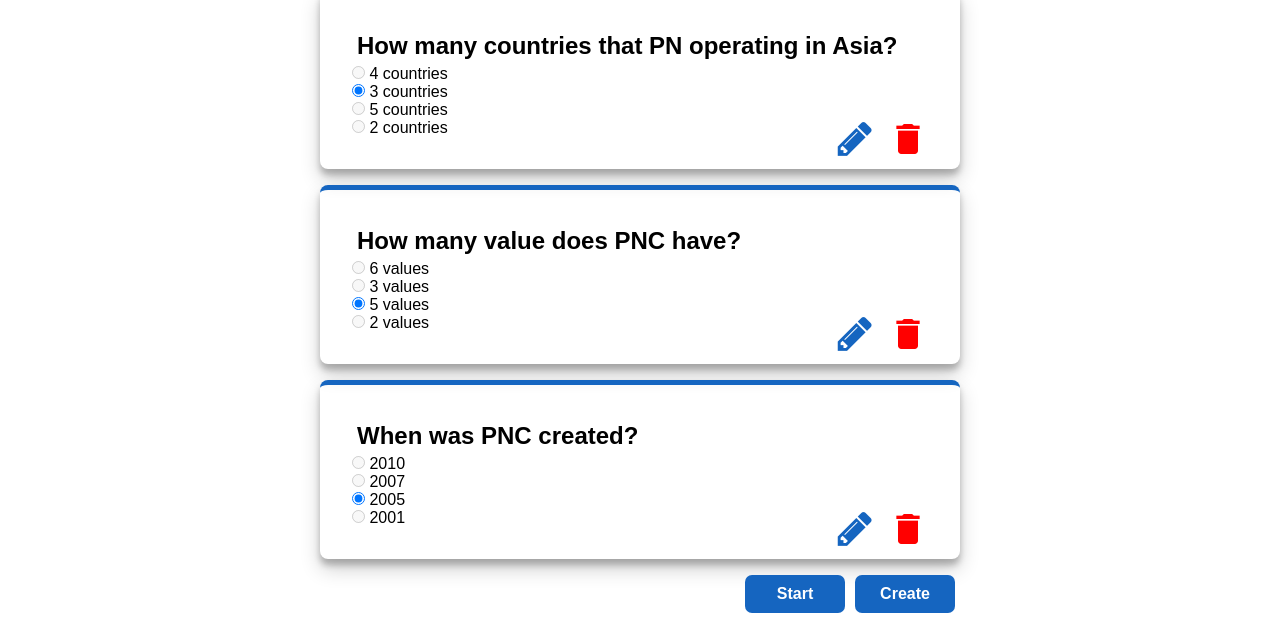
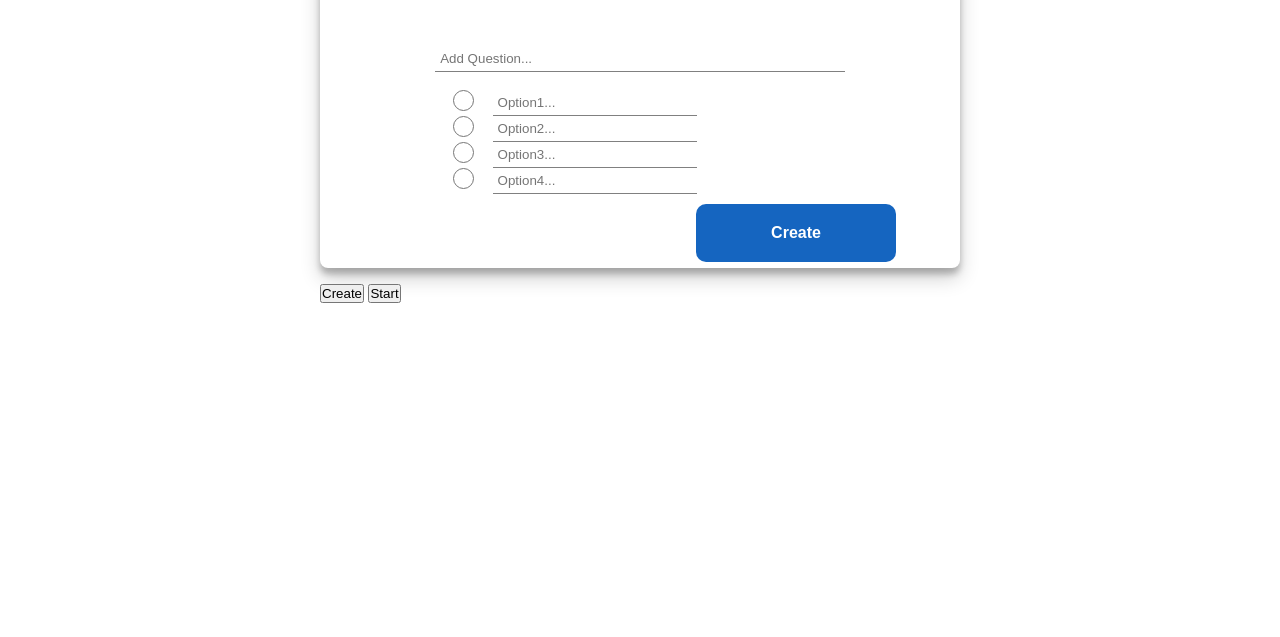
Before and after one commit to sophimkep/2022-QUIZ-APP-G9, a plain HTML site: page index.html in a window 1280 px wide. Shown: the part 163-800 px from the top of the page. Drawn offline with Linux system fonts and the light colour scheme.

Commit message:
#1 add question

```diff
--- a/css/main.css
+++ b/css/main.css
@@ -48,18 +48,14 @@ ul li{
     padding: 3rem;
 
 }
-.container .display-question {
-    display: block;
-    margin-top: -5%;
+.container .display-question .title{
+    margin-top: 4rem;
 
-}
-.container .display-question h1{
-    margin-bottom: 10px;
 }
 .container .card{
     box-shadow: rgba(0, 0, 0, 0.19) 0px 10px 20px, rgba(0, 0, 0, 0.23) 0px 6px 6px;
     border-radius: 8px;
-    padding: 2rem;
+    padding: 4rem;
     border-top: 5px solid #1565c0;
     margin-bottom: 1rem;
 }
@@ -71,7 +67,7 @@ ul li{
     padding: 5px;
 }
 
-.button .btn{
+#button .btn{
     float: right;
     margin-left: 5px;
     margin-right: 5px;
@@ -84,7 +80,7 @@ ul li{
     background: #1565c0;
     color: white;
 }
-.button .btn:hover{
+#button .btn:hover{
     cursor: pointer;
     box-shadow: rgba(50, 50, 93, 0.25) 0px 50px 100px -20px, rgba(0, 0, 0, 0.3) 0px 30px 60px -30px, rgba(10, 37, 64, 0.35) 0px -2px 6px 0px inset;
 }
@@ -106,3 +102,59 @@ ul li{
 .card .option #delete{
     color: red;
 }
+/* add question */
+.input {
+    width: 80%;
+    margin: auto;
+    padding: 10px 10px;
+    text-align: center;
+
+
+}
+input {
+    padding: 5px;
+    box-sizing: border-box;
+    border: none;
+    border-bottom: 1px solid gray;
+    outline: none;
+}
+
+input[type="radio"] {
+    font: inherit;
+    width: 1.30em;
+    height: 1.30em;
+    border: 1em solid currentColor;
+    border-radius: 50%;
+}
+
+.question input {
+    border: none;
+    width: 100%;
+    border-bottom: 1px solid gray;
+    outline: none;
+}
+.answers input {
+    width: 50%;
+    margin-left: -18%;
+}
+.button #create-btn {
+    float: right;
+    color: white;
+    font-weight: bold;
+    width: 200px;
+    padding: 20px;
+    border-radius: 10px;
+    background: #1565c0;
+    font-size: 1rem;
+    border: none;
+}
+.button #create-btn:hover{
+    transition: 0.3s;
+    color: black;
+    background: #eee;
+    cursor: pointer;
+    box-shadow: rgba(50, 50, 93, 0.25) 0px 50px 100px -20px, rgba(0, 0, 0, 0.3) 0px 30px 60px -30px, rgba(10, 37, 64, 0.35) 0px -2px 6px 0px inset;
+}
+.an{
+    display: flex;
+}
--- a/index.html
+++ b/index.html
@@ -21,56 +21,43 @@
             </ul>
         </div>
     </div>
-    <div class="container mgt">
-        <div class="display-question">
-            <h1>PNC Quiz</h1>
-            <div class="card">
-                <h2>How many countries that PN operating in Asia?</h2>
-                <input type="radio" disabled> <span>4 countries</span>
+    <div class="container">
+        <!-- add question -->
+        <form action="" class="card">
+            <div class="input">
+                <div class="question">
+                    <input type="text" placeholder="Add Question..." class="ask" id="question">
+                </div>
                 <br>
-                <input type="radio" checked> <span>3 countries</span>
-                <br>
-                <input type="radio" disabled> <span>5 countries</span>
-                <br>
-                <input type="radio" disabled> <span>2 countries</span>
-                <div class="option">
-                    <i class="fa fa-pencil" id="edit"></i>
-                    <i class="material-icons" id="delete">delete</i>
+                <div class="answers">
+                    <div class="an">
+                        <input type="radio" name="eachAnswer" value="">
+                        <input type="text" placeholder="Option1..." id="answer1">
+                    </div>
+                    <div class="an">
+                        <input type="radio" name="eachAnswer" value="">
+                        <input type="text" placeholder="Option2..." id="answer2">
+                    </div>
+                    <div class="an">
+                        <input type="radio" name="eachAnswer" value="">
+                        <input type="text" placeholder="Option3..." id="answer3">
+                    </div>
+                    <div class="an">
+                        <input type="radio" name="eachAnswer" value="">
+                        <input type="text" placeholder="Option4..." id="answer4">
+                    </div>
                 </div>
             </div>
-            <div class="card">
-                <h2>How many value does PNC have?</h2>
-                <input type="radio" disabled> <span>6 values</span>
-                <br>
-                <input type="radio" disabled> <span>3 values</span>
-                <br>
-                <input type="radio" checked> <span>5 values</span>
-                <br>
-                <input type="radio" disabled> <span>2 values</span>
-                <div class="option">
-                    <i class="fa fa-pencil" id="edit"></i>
-                    <i class="material-icons" id="delete">delete</i>
-                </div>
+            <div class="button">
+                <button id="create-btn" type="button">Create</button>
             </div>
-            <div class="card">
-                <h2>When was PNC created?</h2>
-                <input type="radio" disabled> <span>2010</span>
-                <br>
-                <input type="radio" disabled> <span>2007</span>
-                <br>
-                <input type="radio" checked> <span>2005</span>
-                <br>
-                <input type="radio" disabled> <span>2001</span>
-                <div class="option">
-                    <i class="fa fa-pencil" id="edit"></i>
-                    <i class="material-icons" id="delete">delete</i>
-                </div>
-
-            </div>
-            <div class="button">
-                <button class="btn" id="create">Create</button>
-                <button class="btn" id="start">Start</button>
-            </div>
+        </form>
+        <div class="display-question">
+            <h1 id="title"></h1>
+        </div>
+        <div class="button">
+            <button class="btn" id="create">Create</button>
+            <button class="btn" id="start">Start</button>
         </div>
     </div>
 </body>
--- a/js/main.js
+++ b/js/main.js
@@ -1,7 +1,32 @@
+// add question
+function addQuestion() {
+    let questionInput = document.querySelector("#question").value;
+    let firstA = document.querySelector("#answer1").value;
+    let secondA = document.querySelector("#answer2").value;
+    let thirdA = document.querySelector("#answer3").value;
+    let fourthA = document.querySelector("#answer4").value;
 
 
-// display question
-function displayQuestion(){
-    questionList
+
+    listOfQuestion.push(questionInput);
+
+    let listOfAnswer = [];
+    listOfAnswer.push(firstA)
+    listOfAnswer.push(secondA)
+    listOfAnswer.push(thirdA)
+    listOfAnswer.push(fourthA)
+    listOfListAnswer.push(listOfAnswer)
+    console.log(listOfQuestion)
+    console.log(listOfListAnswer)
+
+
 }
-// edit queston
+let listOfListAnswer = []
+let listOfQuestion = [];
+
+
+let createButton = document.getElementById("create-btn");
+createButton.addEventListener("click", addQuestion);
+
+let createQ = document.getElementById("create");
+createQ.addEventListener("click", addQuestion);
```
